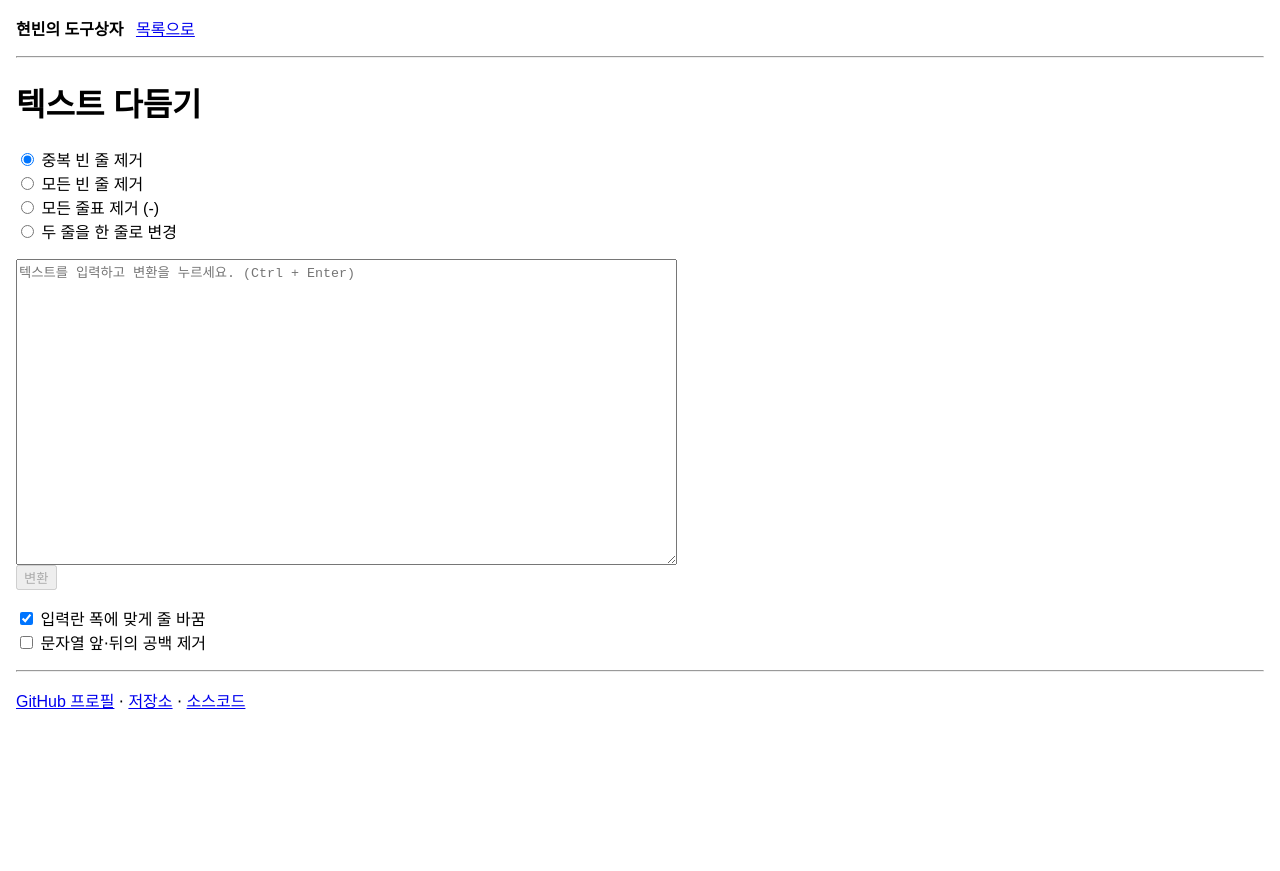
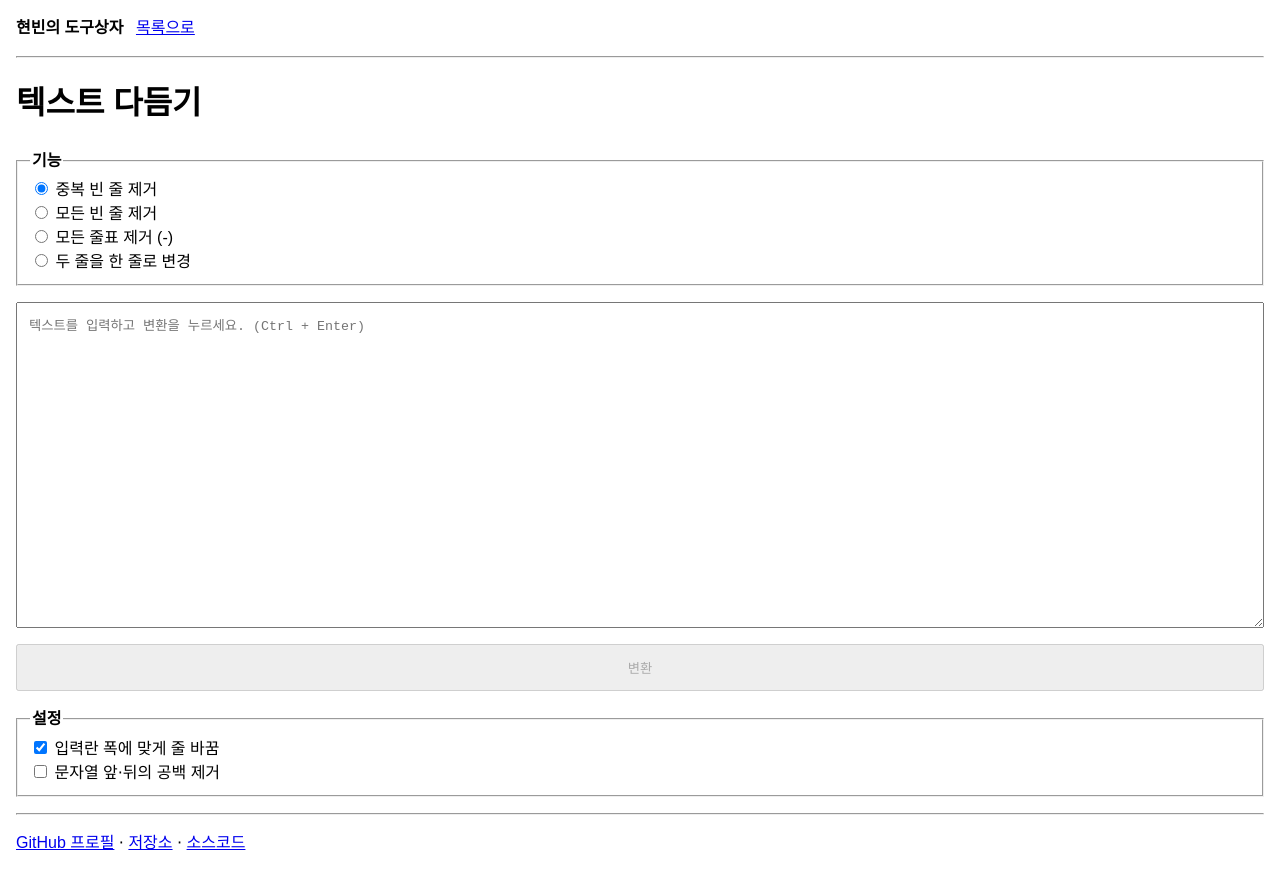
Before and after one commit to hyunbinseo/toolbox, a SvelteKit app: page /text in a window 1280 px wide. Before the commit the page ends 800 px from the top, so only its background shows below. Built offline with nearby package versions, Linux system fonts and the light colour scheme; a web font is replaced by a local one.

Commit message:
feat: use fieldset in text utility

```diff
--- a/src/app.html
+++ b/src/app.html
@@ -16,7 +16,16 @@
 			}
 			body {
 				font-family: 'SUIT', sans-serif;
+				word-break: keep-all;
+				line-height: 1.5;
+				tab-size: 4;
 				margin: 1rem;
+			}
+			fieldset {
+				margin-inline: 0;
+			}
+			fieldset > legend {
+				font-weight: bold;
 			}
 			ul,
 			ol {
--- a/src/routes/text/+page.svelte
+++ b/src/routes/text/+page.svelte
@@ -47,53 +47,54 @@
 	};
 </script>
 
-<ul bind:this={radioButtonList}>
-	{#each presets as { name, example }, index}
-		<li>
+<form on:submit|preventDefault={processText}>
+	<fieldset>
+		<legend>기능</legend>
+		{#each presets as { name, example }, index}
 			<label>
 				<input type="radio" bind:group={checkedToolIndex} name="tool" value={index} />
 				<span>
 					{(checkedToolIndex === index ? example : name) || name}
 				</span>
 			</label>
-		</li>
-	{/each}
-</ul>
-
-<form on:submit|preventDefault={processText}>
+		{/each}
+	</fieldset>
 	<textarea
 		bind:this={textarea}
 		bind:value={text}
 		on:keydown={(e) => {
 			if (e.ctrlKey && e.keyCode === 13) processText();
 		}}
-		cols="80"
 		rows="20"
 		wrap={wrapText ? 'soft' : 'off'}
 		placeholder="텍스트를 입력하고 변환을 누르세요. (Ctrl + Enter)"
 	/>
 	<button disabled={!text}>변환</button>
-</form>
-
-<ul>
-	<li>
+	<fieldset>
+		<legend>설정</legend>
 		<label>
 			<input type="checkbox" bind:checked={wrapText} />
 			입력란 폭에 맞게 줄 바꿈
 		</label>
-	</li>
-	<li>
 		<label>
 			<input type="checkbox" bind:checked={trimText} />
 			문자열 앞⋅뒤의 공백 제거
 		</label>
-	</li>
-</ul>
+	</fieldset>
+</form>
 
 <style>
-	ul {
-		list-style: none;
-		padding-inline-start: 0;
+	form,
+	fieldset {
+		display: flex;
+		flex-direction: column;
+	}
+	form {
+		row-gap: 1rem;
+	}
+	textarea,
+	button {
+		padding: 0.75rem;
 	}
 	textarea {
 		tab-size: 4;
```
